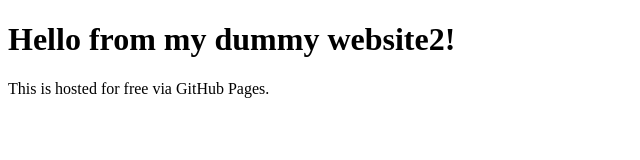
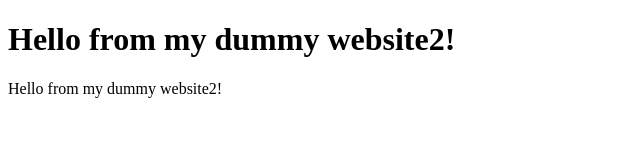
Before and after one commit to abha9377/web2, a plain HTML site: page index.html in a window 1280 px wide. Shown: the full height of the page, 0-640 px from the left. Drawn offline with Linux system fonts and the light colour scheme.

Commit message:
Update index.html

```diff
--- a/index.html
+++ b/index.html
@@ -5,6 +5,6 @@
 </head>
 <body>
   <h1>Hello from my dummy website2!</h1>
-  <p>This is hosted for free via GitHub Pages.</p>
+  <p>Hello from my dummy website2!</p>
 </body>
 </html>
```
